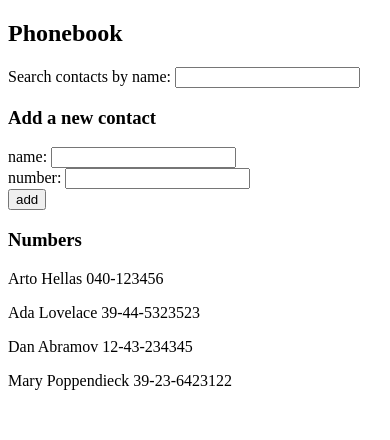
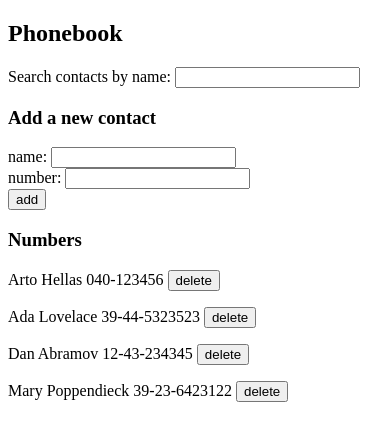
Before and after one commit to priakhina/FullStackOpenChallenge, a React (Create React App) app in the folder part_2/phonebook/: page / in a window 390 px wide. Shown: the top 440 px of the page. Built offline with nearby package versions, Linux system fonts and the light colour scheme; data requests are answered from the project's data file.

Commit message:
Add solution for exercise 2.14 (phonebook, step 9)

```diff
--- a/part_2/phonebook/src/App.js
+++ b/part_2/phonebook/src/App.js
@@ -43,6 +43,24 @@
         }
     };
 
+    const deletePerson = (id) => {
+        const personToDelete = persons.find((person) => person.id === id);
+        const isConfirmed = window.confirm(
+            `Are you sure you want to delete ${personToDelete.name}?`
+        );
+
+        if (isConfirmed) {
+            phonebookService.remove(id).then(() => {
+                const updatedPersons = persons.filter(
+                    (person) => person.id !== id
+                );
+                setPersons(updatedPersons);
+                setNewSearchTerm("");
+                setNewSearchResult([]);
+            });
+        }
+    };
+
     const handleNameChange = (e) => setNewName(e.target.value);
 
     const handlePhoneNumberChange = (e) => setNewPhoneNumber(e.target.value);
@@ -76,7 +94,7 @@
                 addPerson={addPerson}
             />
             <h3>Numbers</h3>
-            <Persons persons={persons} />
+            <Persons persons={persons} handleDelete={deletePerson} />
         </div>
     );
 };
--- a/part_2/phonebook/src/components/Person.js
+++ b/part_2/phonebook/src/components/Person.js
@@ -1,6 +1,7 @@
-const Person = ({ person }) => (
+const Person = ({ person, handleDelete }) => (
     <p key={person.id}>
-        {person.name} {person.phoneNumber}
+        {person.name} {person.phoneNumber}{" "}
+        <button onClick={() => handleDelete(person.id)}>delete</button>
     </p>
 );
 
--- a/part_2/phonebook/src/components/Persons.js
+++ b/part_2/phonebook/src/components/Persons.js
@@ -1,10 +1,14 @@
 import Person from "./Person";
 
-const Persons = ({ persons }) => {
+const Persons = ({ persons, handleDelete }) => {
     return (
         <div>
             {persons.map((person) => (
-                <Person key={person.id} person={person} />
+                <Person
+                    key={person.id}
+                    person={person}
+                    handleDelete={handleDelete}
+                />
             ))}
         </div>
     );
--- a/part_2/phonebook/src/services/phonebook.js
+++ b/part_2/phonebook/src/services/phonebook.js
@@ -12,4 +12,9 @@
     return request.then((response) => response.data);
 };
 
-export default { getAll, create };
+const remove = (id) => {
+    const request = axios.delete(`${BASE_URL}/${id}`);
+    return request.then((response) => response.data);
+};
+
+export default { getAll, create, remove };
```
